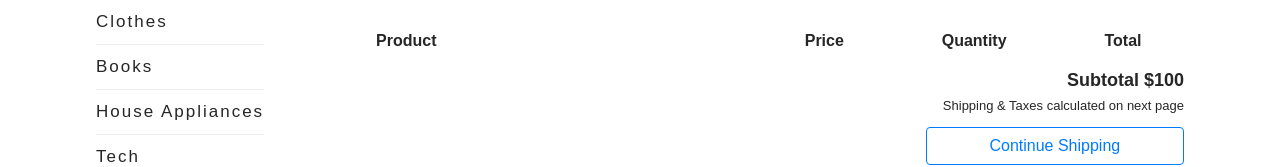
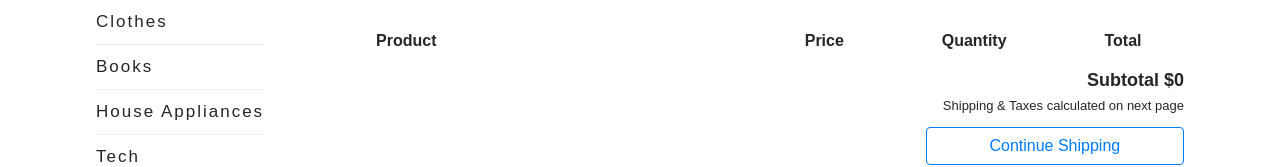
Before and after one commit to MeatBoyed/DropIT, a React (Create React App) app in the folder client/: page /shoppingcart in a window 1280 px wide. Shown: the part 159-326 px from the top of the page. Built offline with nearby package versions, Linux system fonts and the light colour scheme; the HTML template or start-up script is replaced by a standard one.

Commit message:
feat: Subtotal price state change

```diff
--- a/client/src/components/ShoppingCartContext.tsx
+++ b/client/src/components/ShoppingCartContext.tsx
@@ -63,9 +63,24 @@ export const ShoppingCartContextProvider: React.FC<React.ReactNode> = ({ childre
     return isInCart;
   };
 
+  const GetShoppingCartTotal = () => {
+    let total = 0;
+    shoppingCart.map((cartItem: ShoppingCartItem) => {
+      total = total + cartItem.price;
+    });
+    return total;
+  };
+
   return (
     <ShoppingCartContext.Provider
-      value={{ shoppingCart, AddToShoppingCart, RemoveFromShoppingCart, shoppingCartLength, ItemInCart }}
+      value={{
+        shoppingCart,
+        AddToShoppingCart,
+        RemoveFromShoppingCart,
+        shoppingCartLength,
+        ItemInCart,
+        GetShoppingCartTotal,
+      }}
     >
       {children}
     </ShoppingCartContext.Provider>
--- a/client/src/components/ShoppingCartPage/CartItem.tsx
+++ b/client/src/components/ShoppingCartPage/CartItem.tsx
@@ -15,6 +15,7 @@ interface props {
   price: number;
   colour: string;
   size: string;
+  onChange: (localTotal: number) => void;
 }
 
 interface ItemData {
@@ -22,11 +23,12 @@ interface ItemData {
   frequency: number;
 }
 
-export const CartItem: React.FC<props> = ({ id, url, title, price, colour, size }) => {
+export const CartItem: React.FC<props> = ({ id, url, title, price, colour, size, onChange }) => {
   const { RemoveFromShoppingCart } = useContext(ShoppingCartContext);
   const [itemData, setItemData] = useState<ItemData>({ image: CartImageLoader, frequency: 1 });
   const [frequencyList, setFrequencyList] = useState<string[]>(['1']);
-  const [frequency, setFrequency] = useState<string>();
+  const [frequency, setFrequency] = useState<string>(frequencyList[0]);
+  const [localTotal, setLocalTotal] = useState<number>(price);
 
   const FetchData = () => {
     const itemRef = firestore.collection('Items').doc(id).get();
@@ -51,6 +53,11 @@ export const CartItem: React.FC<props> = ({ id, url, title, price, colour, size
   useEffect(() => {
     PopulateFrequencyList();
   }, [itemData.frequency]);
+
+  useEffect(() => {
+    setLocalTotal(price * parseInt(frequency));
+    onChange(localTotal);
+  }, [frequency]);
 
   useEffect(() => FetchData());
 
@@ -80,7 +87,7 @@ export const CartItem: React.FC<props> = ({ id, url, title, price, colour, size
         <div className="cartItemPropContainer">
           <Selector title={''} options={frequencyList} onChange={(newValue) => setFrequency(newValue)} />
         </div>
-        <p className="totalPrice">$500</p>
+        <p className="totalPrice">${localTotal}</p>
       </div>
     </div>
   );
--- a/client/src/components/ShoppingCartPage/ShoppingCartPage.tsx
+++ b/client/src/components/ShoppingCartPage/ShoppingCartPage.tsx
@@ -1,10 +1,15 @@
-import React, { useContext } from 'react';
+import React, { useContext, useEffect, useState } from 'react';
 import { ShoppingCartContext, ShoppingCartItem } from '../ShoppingCartContext';
 
 import { CartItem } from './CartItem';
 
 export const ShoppingCartPage: React.FC = () => {
-  const { shoppingCart } = useContext(ShoppingCartContext);
+  const { shoppingCart, GetShoppingCartTotal } = useContext(ShoppingCartContext);
+  const [subtotal, setSubtotal] = useState<number>(GetShoppingCartTotal());
+
+  const HandleSubtotal = (newPrice: number) => {
+    setSubtotal(subtotal + newPrice);
+  };
 
   return (
     <section id="ShoppingCartSection">
@@ -27,11 +32,12 @@ export const ShoppingCartPage: React.FC = () => {
             price={item.price}
             colour={item.colour}
             size={item.size}
+            onChange={HandleSubtotal}
           />
         ))}
       </div>
       <div className="cartInfo">
-        <p className="subtotal">Subtotal $100</p>
+        <p className="subtotal">Subtotal ${subtotal}</p>
         <p className="italics">Shipping & Taxes calculated on next page</p>
         <div className="buttonsContainer">
           <button>Continue Shipping</button>
```
